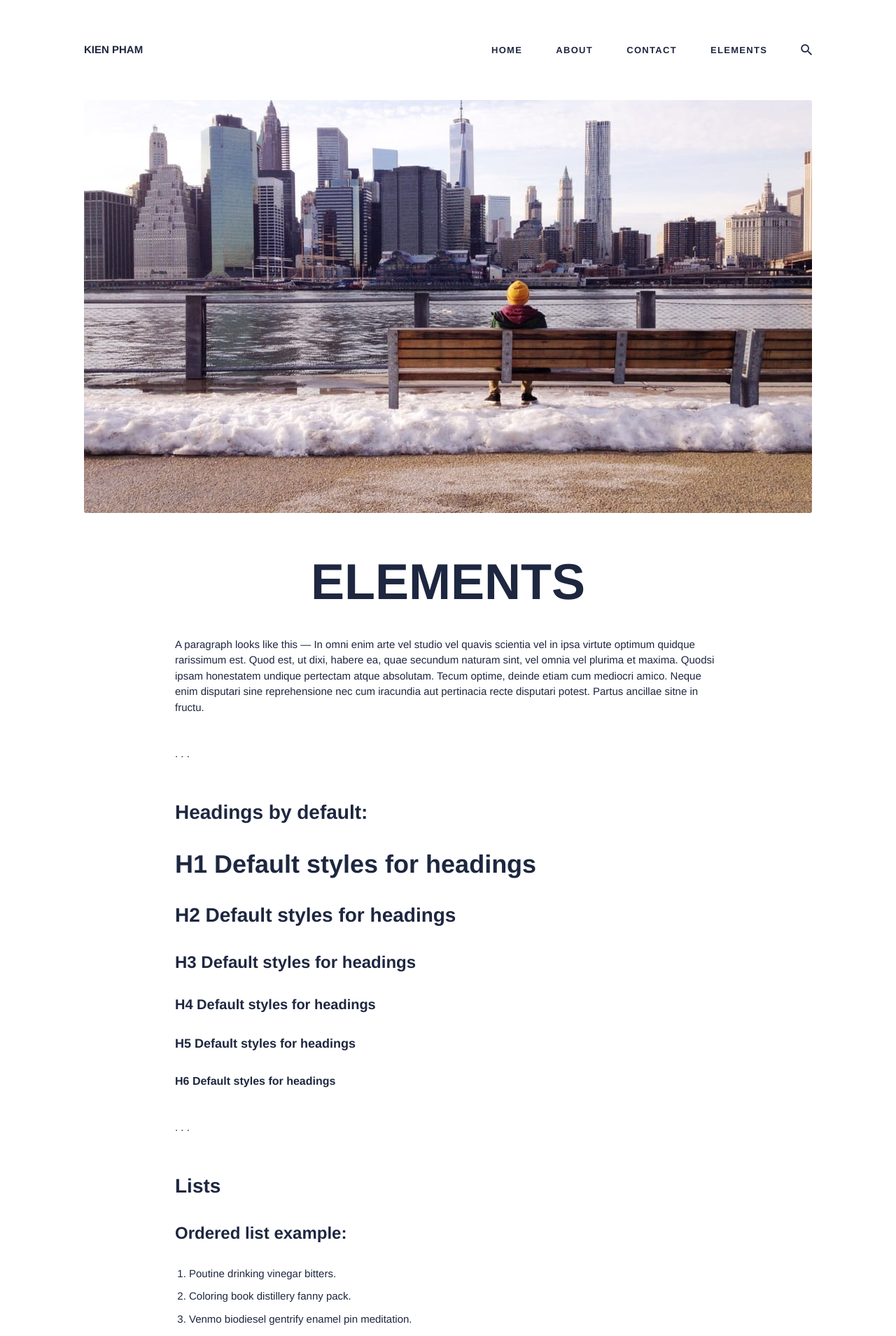
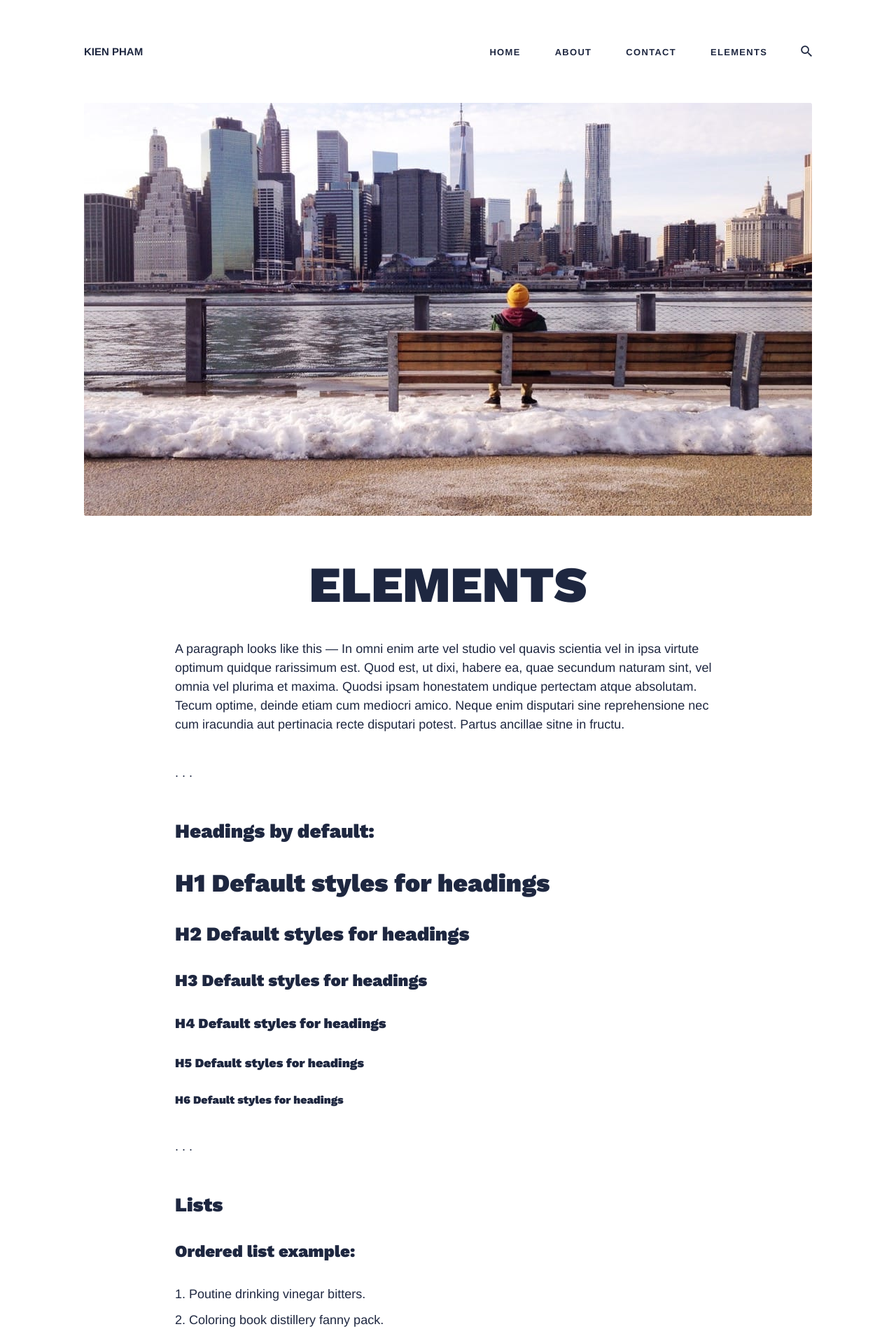
Before and after one commit to ray-ers/ray-ers.github.io, a Jekyll site: the page built from _pages/elements.md, in a window 1280 px wide. Shown: the top 1909 px of the page at 70% size. Built offline with Jekyll 4.4.1, drawn with Linux system fonts in a browser that asks for light colours; nearby versions of some CDN libraries.

Commit message:
Update _variables.scss

```diff
--- a/_sass/0-settings/_variables.scss
+++ b/_sass/0-settings/_variables.scss
@@ -15,7 +15,7 @@ $global-transition: all .35s;
 // *****************
 // Typography
 // *****************
-$base-font-size: 15px;
+$base-font-size: 18px;
 $base-font-style: normal;
 $base-font-variant: normal;
 $base-font-weight: normal;
@@ -24,7 +24,7 @@ $base-line-height: 1.5;
 
 // Headings
 $heading-font-weight: 900;
-$heading-font-family: 'Source Sans Pro', Helvetica, Arial, sans-serif;
+$heading-font-family: 'Work Sans', Helvetica Neue, Arial, sans-serif;
 
 $font-size-h1:  36px;
 $font-size-h2:  28px;
```
